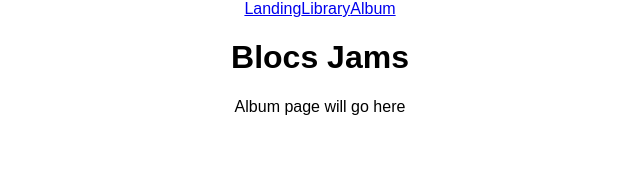
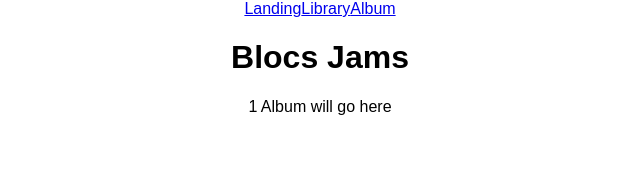
Before and after one commit to dbx92/bloc-jams-react, a React (Create React App) app: page /album/1 in a window 1280 px wide. Shown: the top 188 px of the page, without its empty margins (320-960 px from the left). Built offline with nearby package versions, Linux system fonts and the light colour scheme.

Commit message:
components:library

```diff
--- a/src/App.js
+++ b/src/App.js
@@ -20,7 +20,7 @@
         <main>
             <Route exact path="/" component={Landing} />
             <Route path="/library" component={Library} />
-            <Route path="/album" component ={Album} />
+            <Route path="/album/:slug" component ={Album} />
         </main>
       </div>
     );
--- a/src/components/Album.js
+++ b/src/components/Album.js
@@ -1,10 +1,13 @@
 
-import React from 'react';
+import React, {Component} from 'react';
 
-const Album = () => (
-  <section className="Album">
-    Album page will go here
-  </section>
-);
-
+class Album extends Component {
+   render() {
+     return (
+      <section className="album">
+        {this.props.match.params.slug} Album will go here
+      </section>
+    );
+  }
+}
 export default Album;
--- a/src/components/Library.js
+++ b/src/components/Library.js
@@ -1,9 +1,27 @@
-import React from 'react';
+import React, {Component} from 'react';
+import {Link} from 'react-router-dom';
+import albumData from './../data/albums';
 
-const Library = () => (
-  <section className="library">
-    Library will go here
-  </section>
-);
-
+class Library extends Component {
+    constructor(props) {
+      super(props);
+      this.state = { albums: albumData };
+    }
+   render() {
+     return (
+       <section className= "library">
+         {
+           this.state.albums.map( (album, index) =>
+              <Link to={` /album/${album.slug}`} key={index}>
+                <img src={album.albumCover} alt={album.title} />
+                <div>{album.title}</div>
+                <div>{album.artist}</div>
+                <div>{album.songs.length}songs</div>
+              </Link>
+           )
+         }
+      </section>
+    );
+   }
+}
 export default Library;
```
